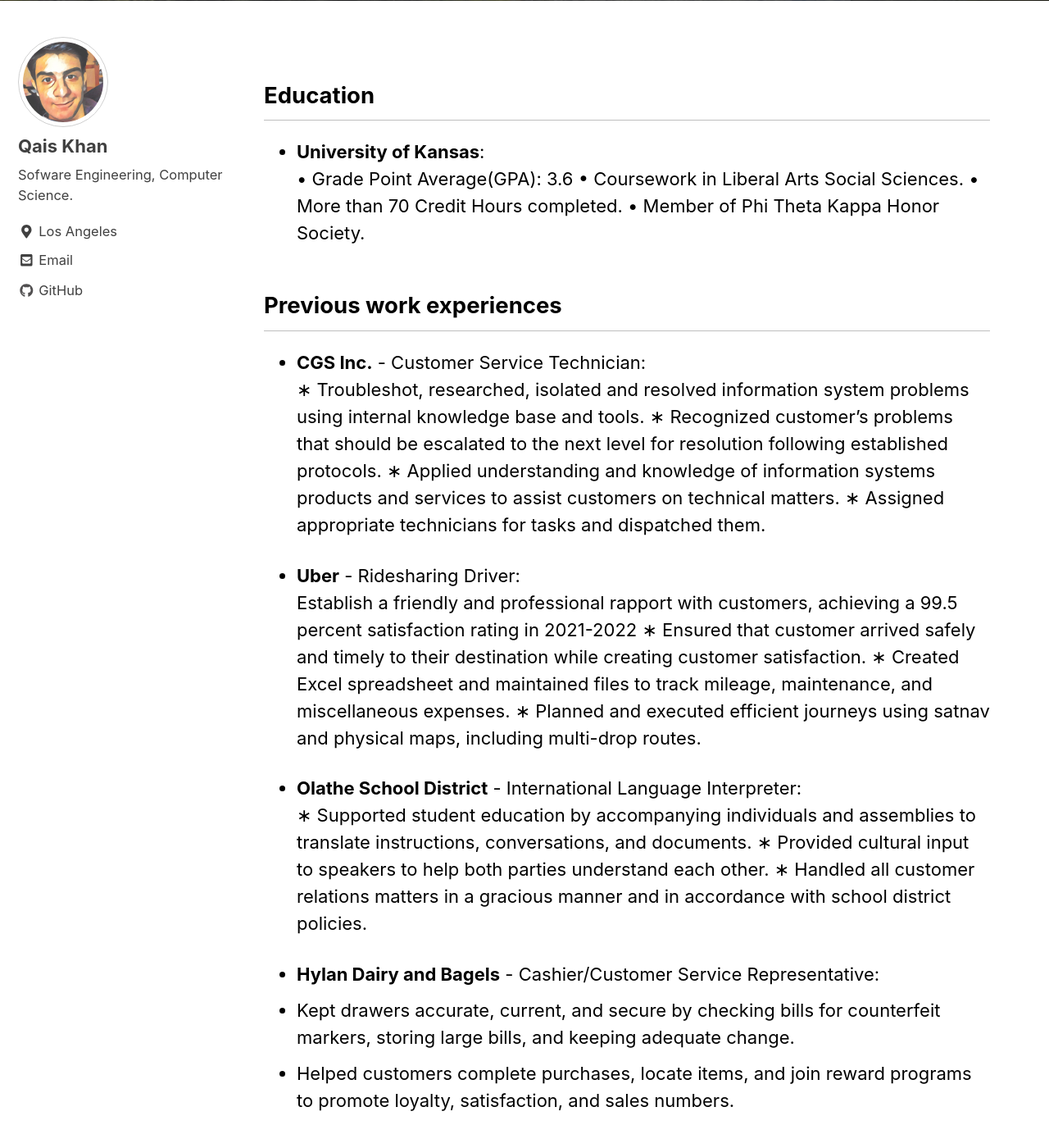
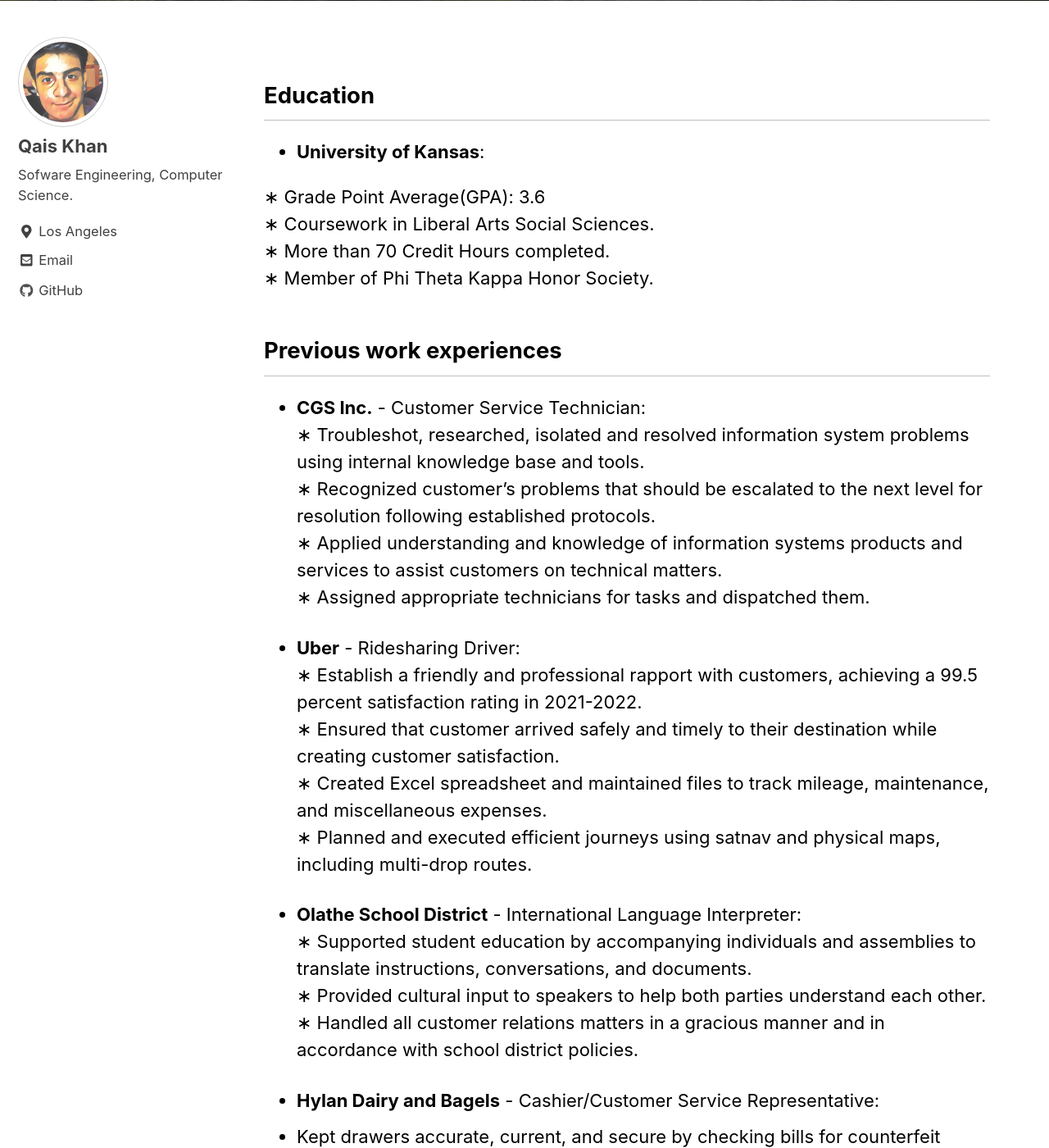
Before and after one commit to goharzeb/goharzeb.github.io, a Jekyll site: the page built from _pages/cv.md, in a window 1280 px wide and 1400 px high, scrolled down 312 px. Shown: the whole window at 82% size. Built offline with Jekyll 4.4.1, drawn with Linux system fonts in a browser that asks for light colours; nearby versions of some CDN libraries; part of the change alters nothing that is shown; some of the changed text lies outside the part shown.

Commit message:
Update cv.md

```diff
--- a/_pages/cv.md
+++ b/_pages/cv.md
@@ -12,34 +12,40 @@ header:
 ## Education
 
 - **University of Kansas**:
-• Grade Point Average(GPA): 3.6
-• Coursework in Liberal Arts Social Sciences.
-• More than 70 Credit Hours completed.
-• Member of Phi Theta Kappa Honor Society.
 
+∗ Grade Point Average(GPA): 3.6\
+∗ Coursework in Liberal Arts Social Sciences.\
+∗ More than 70 Credit Hours completed.\
+∗ Member of Phi Theta Kappa Honor Society.
 
 ## Previous work experiences
 
 - **CGS Inc.** - Customer Service Technician:
-∗ Troubleshot, researched, isolated and resolved information system problems using internal knowledge base and tools.
-∗ Recognized customer’s problems that should be escalated to the next level for resolution following established protocols.
+∗ Troubleshot, researched, isolated and resolved information system problems using internal knowledge base and tools.\
+∗ Recognized customer’s problems that should be escalated to the next level for resolution following established protocols.\
 ∗ Applied understanding and knowledge of information systems products and services to assist customers on technical
-  matters.
+  matters.\
 ∗ Assigned appropriate technicians for tasks and dispatched them.
 
 
 - **Uber** - Ridesharing Driver:
-  Establish a friendly and professional rapport with customers, achieving a 99.5 percent satisfaction rating in 2021-2022
-∗ Ensured that customer arrived safely and timely to their destination while creating customer satisfaction.
-∗ Created Excel spreadsheet and maintained files to track mileage, maintenance, and miscellaneous expenses.
+∗ Establish a friendly and professional rapport with customers, achieving a 99.5 percent satisfaction rating in 2021-2022.\
+∗ Ensured that customer arrived safely and timely to their destination while creating customer satisfaction.\
+∗ Created Excel spreadsheet and maintained files to track mileage, maintenance, and miscellaneous expenses.\
 ∗ Planned and executed efficient journeys using satnav and physical maps, including multi-drop routes.
 
 - **Olathe School District** - International Language Interpreter:
-∗ Supported student education by accompanying individuals and assemblies to translate instructions, conversations, and documents.
-∗ Provided cultural input to speakers to help both parties understand each other.
+∗ Supported student education by accompanying individuals and assemblies to translate instructions, conversations, and documents.\
+∗ Provided cultural input to speakers to help both parties understand each other.\
 ∗ Handled all customer relations matters in a gracious manner and in accordance with school district policies.
 
 
 - **Hylan Dairy and Bagels** - Cashier/Customer Service Representative:
-- Kept drawers accurate, current, and secure by checking bills for counterfeit markers, storing large bills, and keeping adequate change.
-- Helped customers complete purchases, locate items, and join reward programs to promote loyalty, satisfaction, and sales numbers.
+* Kept drawers accurate, current, and secure by checking bills for counterfeit markers, storing large bills, and keeping adequate change.\
+* Helped customers complete purchases, locate items, and join reward programs to promote loyalty, satisfaction, and sales numbers.
+
+- **IZ Telecom** - Lead Generation/ Call Center Agent:
+∗ Developed sales leads through cold calling, marketing lists, and internet leads.\
+∗ Working in CRM made initial contacts with decision makers, collected qualifying information.\
+∗ Collaborated with members of other departments to complete sales transactions when needed. \
+∗ Answered all customer questions related to products, services, and pricing.
```
